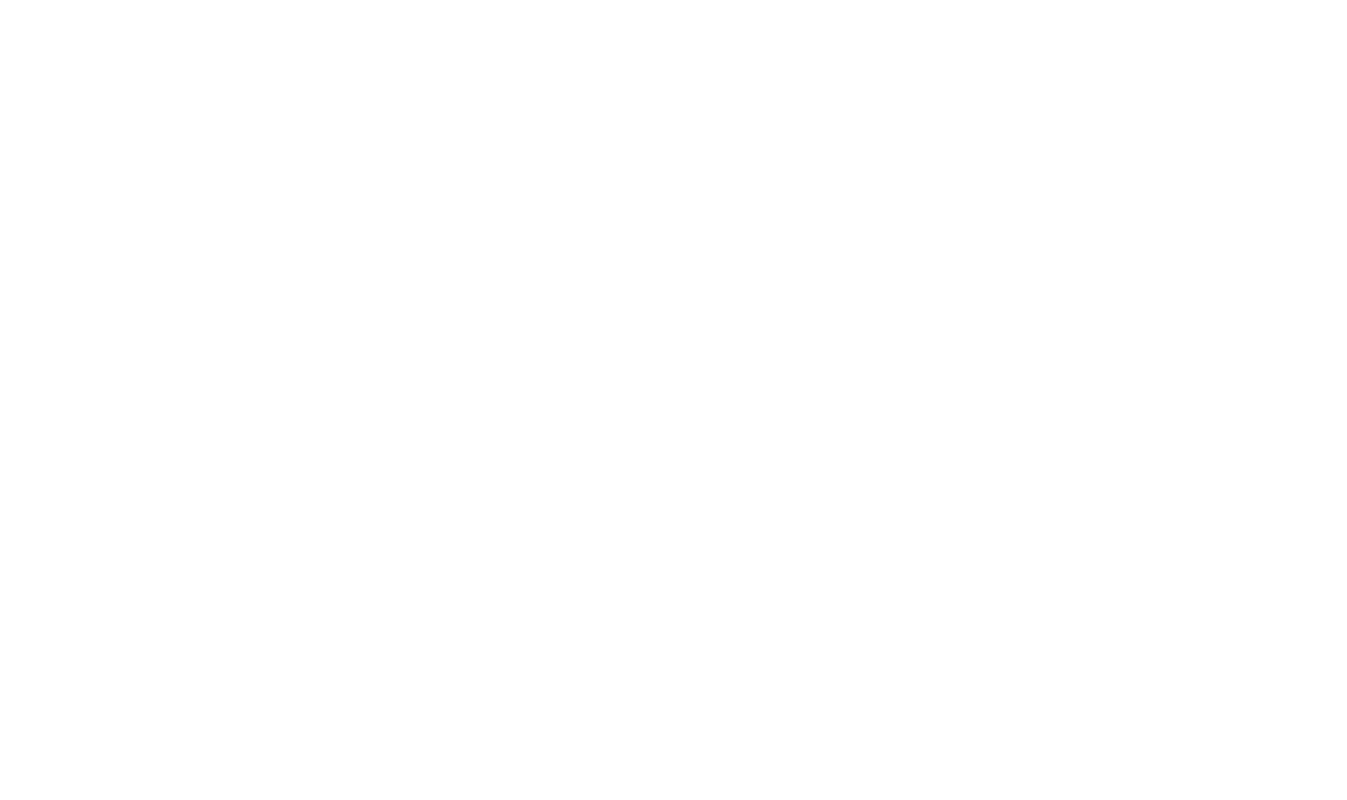
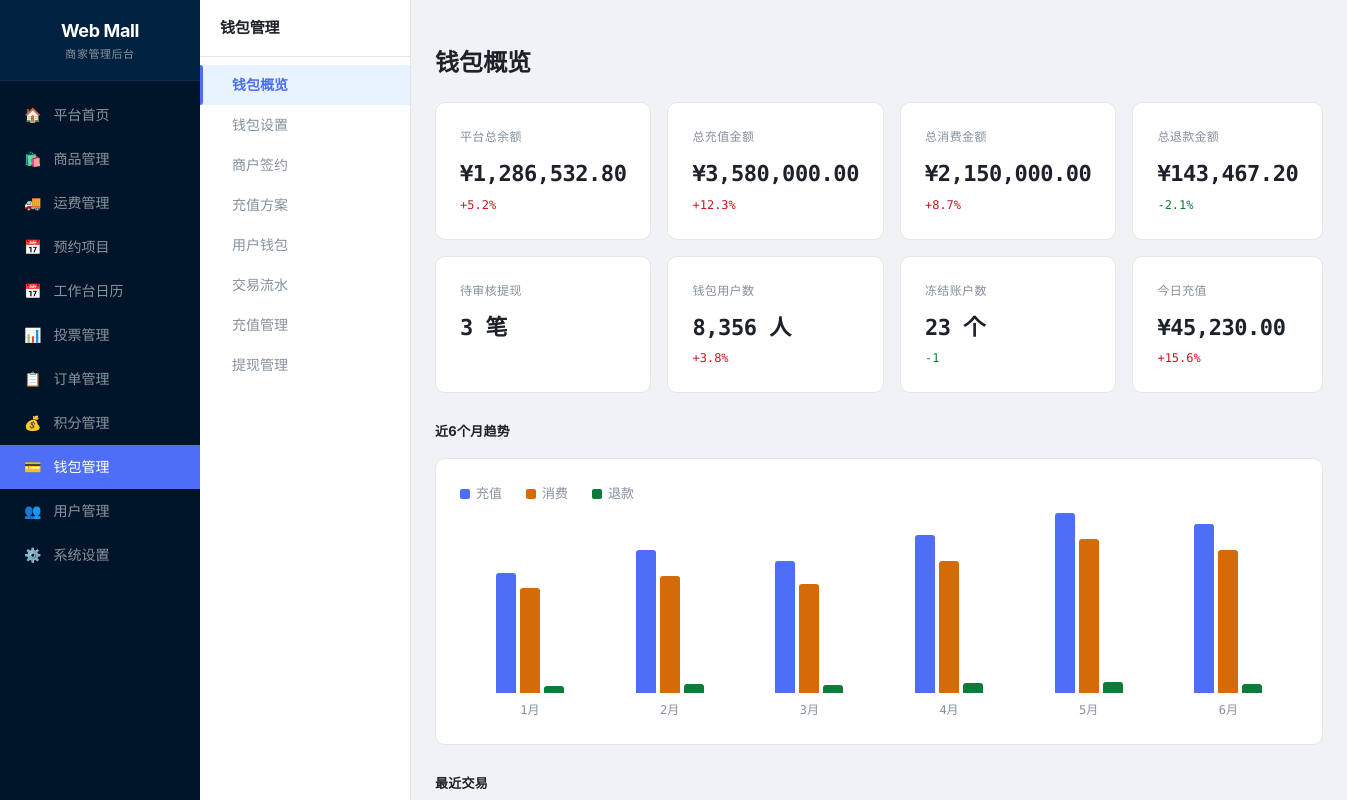
Before and after one commit to wu-pengbo/web_mall, a Vue app: page /wallet/overview in a window 1280 px wide. Before the commit this address had no page. Shown: the top 800 px of the page, 1347 px wide, since content can reach past the window. Built offline with nearby package versions, Linux system fonts and the light colour scheme; the HTML template or start-up script is replaced by a standard one.

Commit message:
feat: 新增路由 + WalletLayout + MainLayout适配，8模块独立路由就绪

```diff
--- a/src/layout/MainLayout.vue
+++ b/src/layout/MainLayout.vue
@@ -13,7 +13,7 @@
   { path: '/vote', name: '投票管理', icon: '📊' },
   { path: '/order', name: '订单管理', icon: '📋' },
   { path: '/points', name: '积分管理', icon: '💰' },
-  { path: '/wallet', name: '钱包管理', icon: '💳' },
+  { path: '/wallet/overview', name: '钱包管理', icon: '💳' },
   { path: '/user', name: '用户管理', icon: '👥' },
   { path: '/setting', name: '系统设置', icon: '⚙️' },
 ]
@@ -28,7 +28,7 @@
     path === '/vote' ||
     path === '/order' ||
     path === '/points' ||
-    path === '/wallet'
+    path.startsWith('/wallet')
   ) {
     router.push(path)
   } else {
--- /dev/null
+++ b/src/layout/WalletLayout.vue
@@ -0,0 +1,104 @@
+<script setup lang="ts">
+import { useRoute, useRouter } from 'vue-router'
+
+const route = useRoute()
+const router = useRouter()
+
+const menuList = [
+  { key: 'overview', path: '/wallet/overview', label: '钱包概览' },
+  { key: 'config', path: '/wallet/config', label: '钱包设置' },
+  { key: 'merchant-sign', path: '/wallet/merchant-sign', label: '商户签约' },
+  { key: 'recharge-plan', path: '/wallet/recharge-plan', label: '充值方案' },
+  { key: 'user', path: '/wallet/user', label: '用户钱包' },
+  { key: 'ledger', path: '/wallet/ledger', label: '交易流水' },
+  { key: 'recharge', path: '/wallet/recharge', label: '充值管理' },
+  { key: 'withdraw', path: '/wallet/withdraw', label: '提现管理' },
+]
+</script>
+
+<template>
+  <div class="wallet-management">
+    <div class="sidebar">
+      <div class="sidebar-title">钱包管理</div>
+      <div class="menu-list">
+        <div
+          v-for="menu in menuList"
+          :key="menu.key"
+          class="menu-item"
+          :class="{ active: route.path === menu.path }"
+          @click="router.push(menu.path)"
+        >
+          {{ menu.label }}
+        </div>
+      </div>
+    </div>
+    <div class="main-content">
+      <router-view />
+    </div>
+  </div>
+</template>
+
+<style scoped>
+.wallet-management {
+  display: flex;
+  min-height: 100vh;
+  background-color: #F0F2F5;
+  color: #1D2129;
+  font-family: 'SF Pro Display', 'Geist Sans', 'Helvetica Neue', 'PingFang SC', 'Microsoft YaHei', sans-serif;
+  line-height: 1.6;
+}
+.sidebar {
+  width: 210px;
+  background-color: #FFFFFF;
+  border-right: 1px solid #E5E6EB;
+  padding: 0;
+  flex-shrink: 0;
+}
+.sidebar-title {
+  height: 56px;
+  line-height: 56px;
+  padding: 0 20px;
+  font-size: 15px;
+  font-weight: 700;
+  color: #1D2129;
+  letter-spacing: -0.01em;
+  border-bottom: 1px solid #E5E6EB;
+}
+.menu-list {
+  padding: 8px 0;
+}
+.menu-item {
+  padding: 0 20px 0 32px;
+  height: 40px;
+  line-height: 40px;
+  font-size: 14px;
+  color: #86909C;
+  cursor: pointer;
+  transition: all 0.15s ease;
+}
+.menu-item:hover {
+  color: #1D2129;
+  background-color: #FAFAFA;
+}
+.menu-item.active {
+  color: #4F6EF7;
+  background-color: #E8F3FF;
+  font-weight: 600;
+  position: relative;
+}
+.menu-item.active::before {
+  content: '';
+  position: absolute;
+  left: 0;
+  top: 0;
+  bottom: 0;
+  width: 3px;
+  background-color: #4F6EF7;
+  border-radius: 0 3px 3px 0;
+}
+.main-content {
+  flex: 1;
+  padding: 24px;
+  min-width: 0;
+}
+</style>
--- a/src/router/index.ts
+++ b/src/router/index.ts
@@ -15,6 +15,15 @@
 import OrderManage from '../views/OrderManage.vue'
 import PointsManagement from '../views/PointsManagement.vue'
 import UserWallet from '../views/UserWallet.vue'
+import WalletLayout from '../layout/WalletLayout.vue'
+import WalletOverview from '../views/wallet/WalletOverview.vue'
+import WalletConfig from '../views/wallet/WalletConfig.vue'
+import MerchantSign from '../views/wallet/MerchantSign.vue'
+import RechargePlan from '../views/wallet/RechargePlan.vue'
+import WalletUser from '../views/wallet/WalletUser.vue'
+import TransactionLedger from '../views/wallet/TransactionLedger.vue'
+import RechargeManage from '../views/wallet/RechargeManage.vue'
+import WithdrawManage from '../views/wallet/WithdrawManage.vue'
 
 const router = createRouter({
   history: createWebHistory(import.meta.env.BASE_URL),
@@ -95,8 +104,18 @@
         },
         {
           path: 'wallet',
-          name: 'user-wallet',
-          component: UserWallet,
+          component: WalletLayout,
+          children: [
+            { path: '', redirect: { name: 'wallet-overview' } },
+            { path: 'overview', name: 'wallet-overview', component: WalletOverview },
+            { path: 'config', name: 'wallet-config', component: WalletConfig },
+            { path: 'merchant-sign', name: 'wallet-merchant-sign', component: MerchantSign },
+            { path: 'recharge-plan', name: 'wallet-recharge-plan', component: RechargePlan },
+            { path: 'user', name: 'wallet-user', component: WalletUser },
+            { path: 'ledger', name: 'wallet-ledger', component: TransactionLedger },
+            { path: 'recharge', name: 'wallet-recharge', component: RechargeManage },
+            { path: 'withdraw', name: 'wallet-withdraw', component: WithdrawManage },
+          ],
         },
       ],
     },
```
